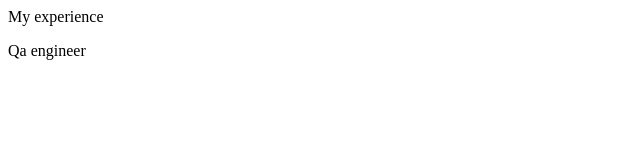
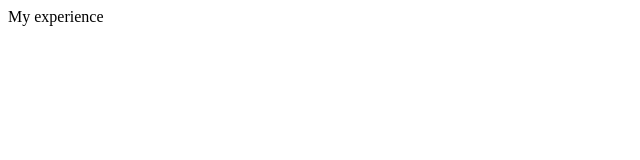
Before and after one commit to bitter7/rsschool-cv, a plain HTML site: page index.html in a window 1280 px wide. Shown: the full height of the page, 0-640 px from the left. Drawn offline with Linux system fonts and the light colour scheme.

Commit message:
fix:html 2

```diff
--- a/index.html
+++ b/index.html
@@ -5,9 +5,6 @@
     <meta charset="UTF-8">
   </head>
   <body>
-    <div>My experience
-      <p>Qa engineer
-      </p>
-     </div>
+    <div>My experience</div>
   </body>
 </html>
```
